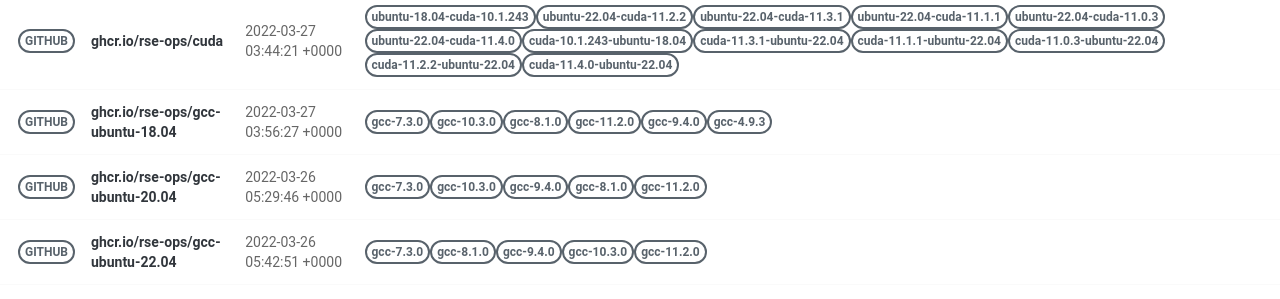
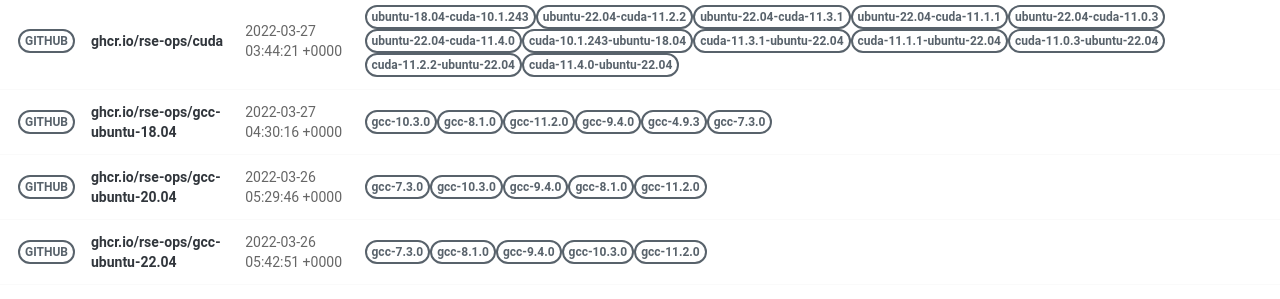
Before and after one commit to rse-ops/docker-images, a Jekyll site: the page built from pages/index.md, in a window 1280 px wide. Shown: the part 502-801 px from the top of the page. Built offline with Jekyll 4.4.1, drawn with Linux system fonts in a browser that asks for light colours; nearby versions of some CDN libraries.

Commit message:
Automated push to update library 2022-03-27

```diff
--- a/_library/ghcr.io-rse-ops-gcc-ubuntu-18.04.md
+++ b/_library/ghcr.io-rse-ops-gcc-ubuntu-18.04.md
@@ -1,14 +1,11 @@
 ---
 layout: container
 name: ghcr.io/rse-ops/gcc-ubuntu-18.04
-updated_at: 2022-03-27 03:56:27.230159
+updated_at: 2022-03-27 04:30:16.797439
 
 
 container_url: https://github.com/orgs/rse-ops/packages/container/package/gcc-ubuntu-18.04
 versions:
- - tag: gcc-7.3.0
-   dockerfile: https://github.com/rse-ops/docker-images/blob/main/ubuntu/gcc/Dockerfile
-   manifest: https://crane.ggcr.dev/manifest/ghcr.io/rse-ops/gcc-ubuntu-18.04:gcc-7.3.0
  - tag: gcc-10.3.0
    dockerfile: https://github.com/rse-ops/docker-images/blob/main/ubuntu/gcc/Dockerfile
    manifest: https://crane.ggcr.dev/manifest/ghcr.io/rse-ops/gcc-ubuntu-18.04:gcc-10.3.0
```
Also changed, not shown: other parts of _library/ghcr.io-rse-ops-gcc-ubuntu-18.04.md (+3 -0 lines).
